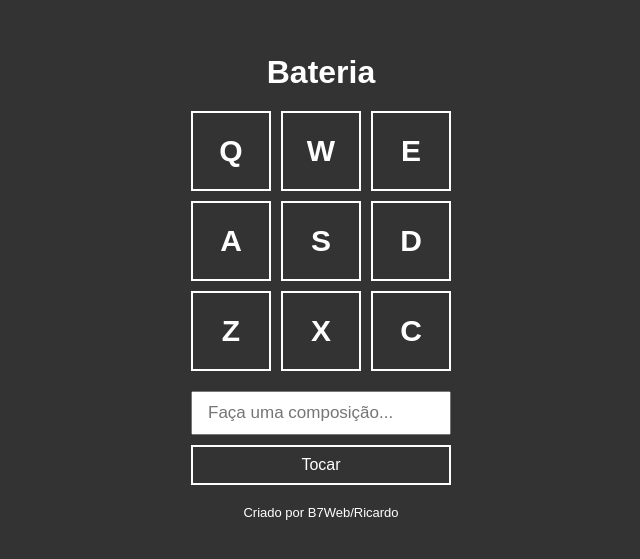
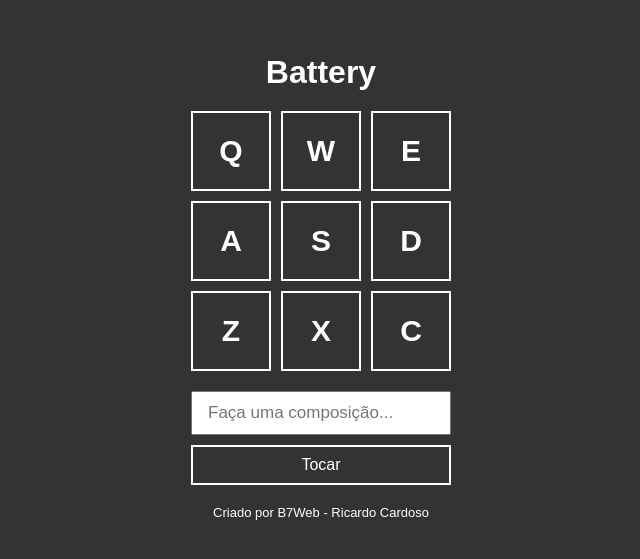
Before and after one commit to ricardocardoso90/javascript-project-bateria, a website: page index.html in a window 1280 px wide. Shown: the part 113-672 px from the top of the page, without its empty margins (319-959 px from the left). Drawn offline with Linux system fonts and the light colour scheme.

Commit message:
update commit

```diff
--- a/index.html
+++ b/index.html
@@ -6,7 +6,7 @@
     <link rel="stylesheet" href="./src/style.css" />
   </head>
   <body>
-    <h1>Bateria</h1>
+    <h1>Battery</h1>
 
     <div class="keys">
       <div data-key="keyq" class="key">Q</div>
@@ -26,7 +26,7 @@
       <button onclick="composerButton()">Tocar</button>
     </div>
 
-    <footer>Criado por B7Web/Ricardo</footer>
+    <footer>Criado por B7Web - Ricardo Cardoso</footer>
 
     <audio id="s_keyq" src="sounds/keyq.wav"></audio>
     <audio id="s_keyw" src="sounds/keyw.wav"></audio>
--- a/src/style.css
+++ b/src/style.css
@@ -63,7 +63,7 @@ h1 {
 }
 
 footer {
-  margin-top: 20px;
   color: #fff;
   font-size: 13px;
+  margin-top: 20px;
 }
```
Also changed, not shown: src/script.js (+7 -7 lines).
